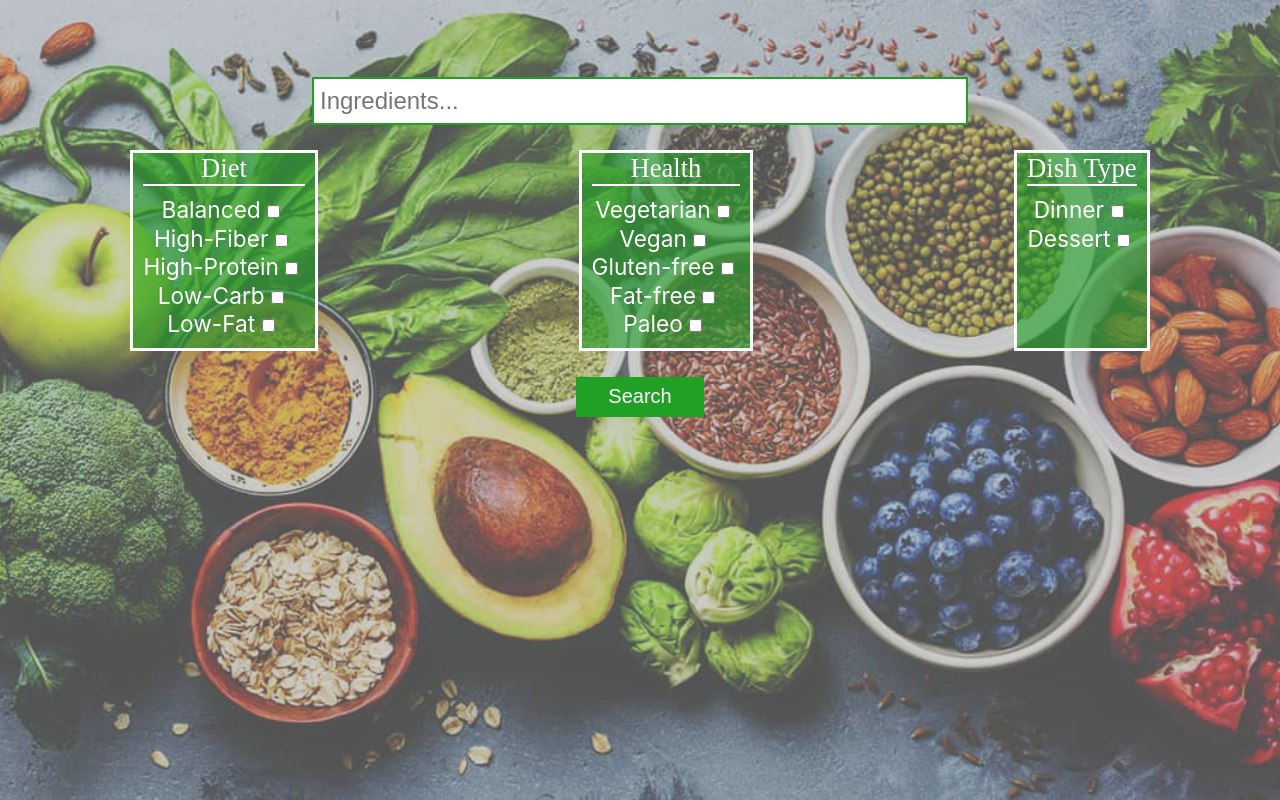
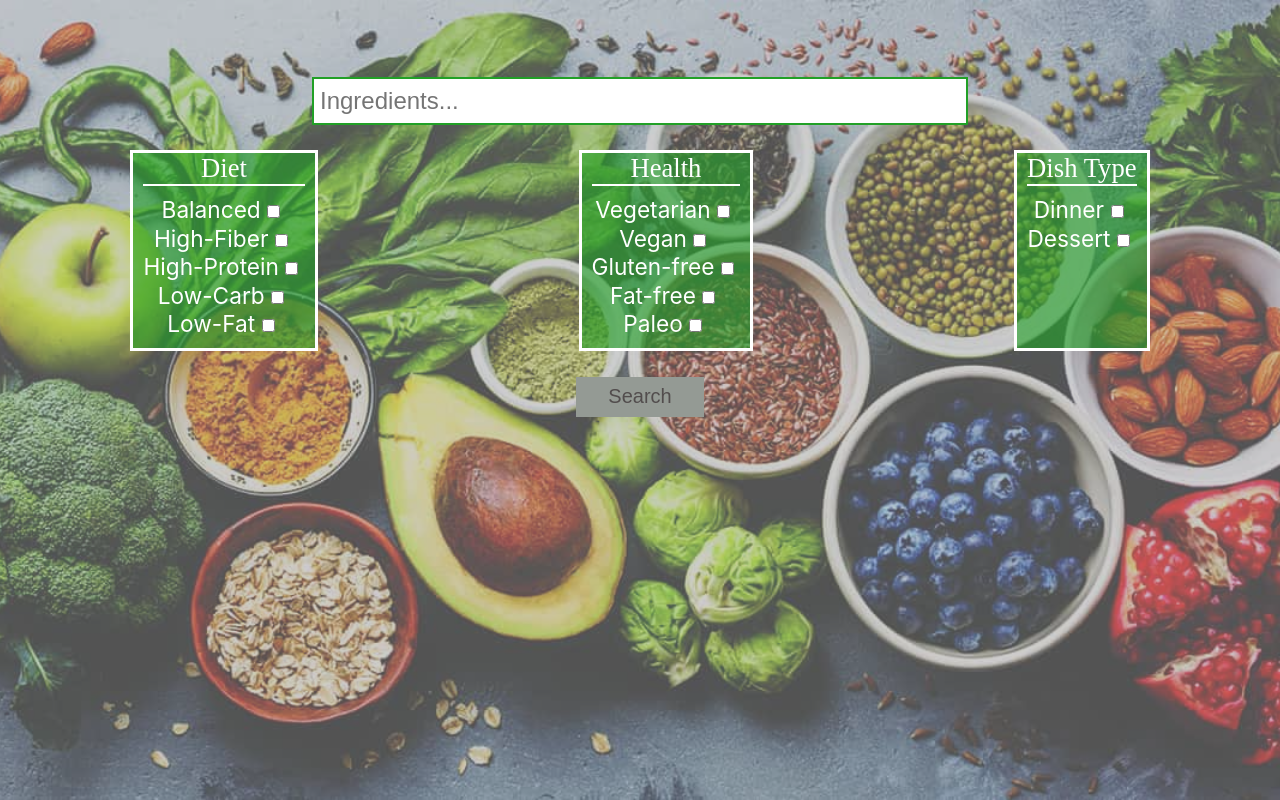
Before and after one commit to iliyanBachiyski/recipe-app, a React (Create React App) app: page / in a window 1280 px wide. Built offline with nearby package versions, Linux system fonts and the light colour scheme; the HTML template or start-up script is replaced by a standard one.

Commit message:
Search button is now disabled if search input is empty.

```diff
--- a/src/App.js
+++ b/src/App.js
@@ -182,7 +182,11 @@ class App extends Component {
                 />
                 <div className={classes.SearchCardContainer}>{searchCards}</div>
                 {spinner}
-                <Button label="Search" click={this.submitSearchHandler} />
+                <Button
+                  label="Search"
+                  click={this.submitSearchHandler}
+                  disabled={this.state.searchBarConfig.value === ""}
+                />
               </React.Fragment>
             )}
           />
--- a/src/components/Button/Button.js
+++ b/src/components/Button/Button.js
@@ -4,7 +4,9 @@ import classes from "./Button.module.css";
 const Button = props => {
   return (
     <div className={classes.Button}>
-      <button onClick={props.click}>{props.label}</button>
+      <button onClick={props.click} disabled={props.disabled}>
+        {props.label}
+      </button>
     </div>
   );
 };
--- a/src/components/Button/Button.module.css
+++ b/src/components/Button/Button.module.css
@@ -11,3 +11,8 @@
   color: white;
   font-size: 15pt;
 }
+
+.Button button:disabled {
+  background-color: #949a94;
+  color: #524d4d;
+}
```
